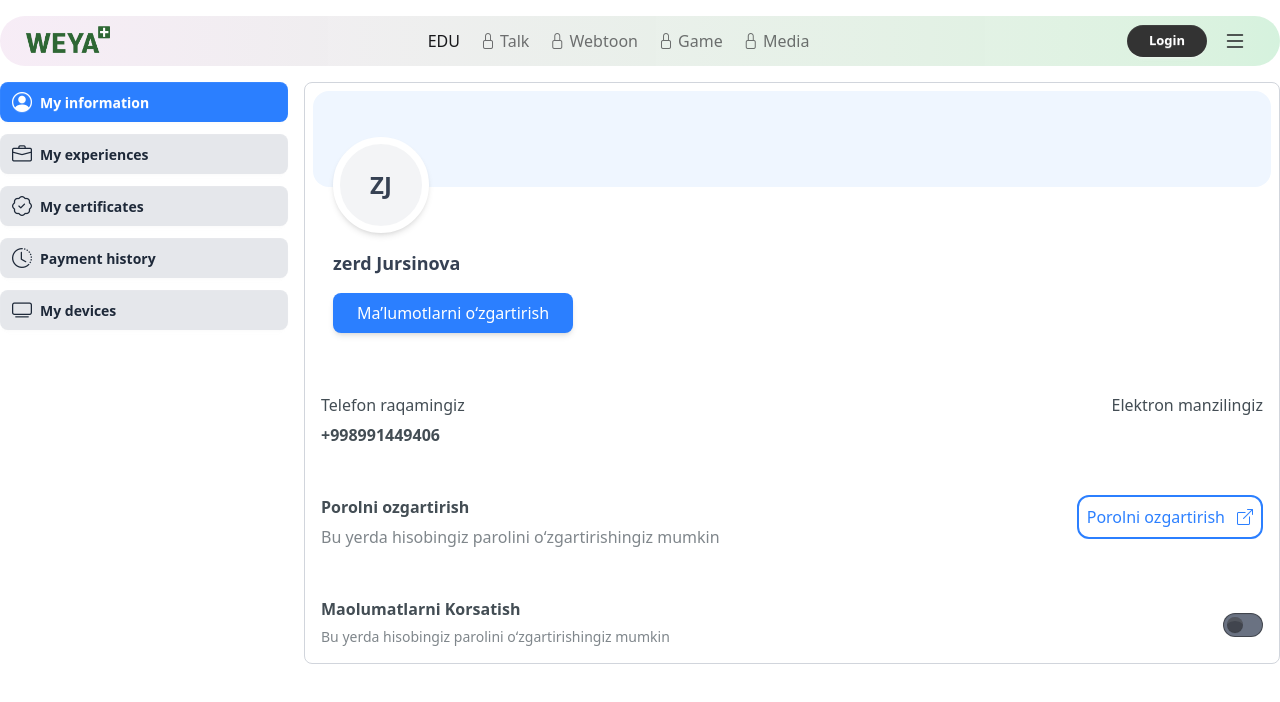
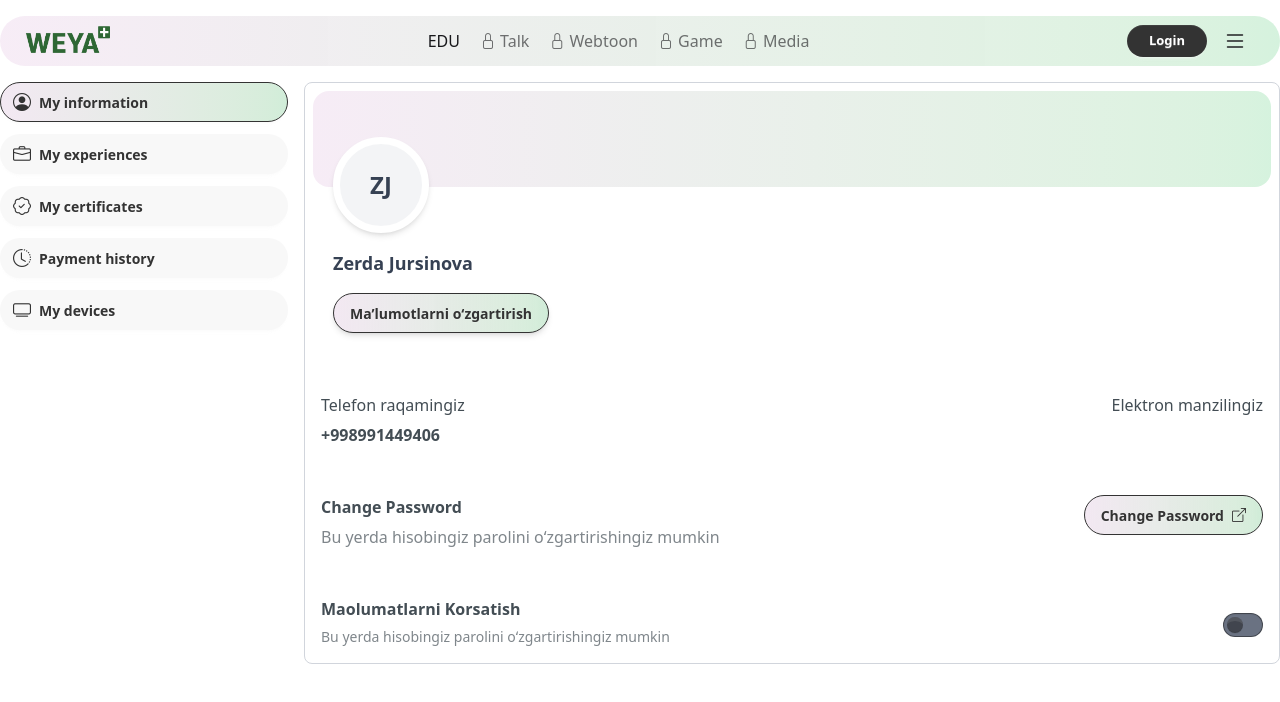
Before and after one commit to shahbozshirinboyev/weya-plus.uz, a React (Vite) app: page /my-profile in a window 1280 px wide. Shown: the top 702 px of the page. Built offline with nearby package versions, Linux system fonts and the light colour scheme.

Commit message:
User Profile section...

```diff
--- a/src/index.css
+++ b/src/index.css
@@ -1,5 +1,7 @@
 @import "tailwindcss";
-@plugin "daisyui" { themes: light --default; }
+@plugin "daisyui" {
+  themes: light --default;
+}
 @import "bootstrap-icons/font/bootstrap-icons.css";
 
 .btn-primary-edu {
--- a/src/pages/MyProfile.jsx
+++ b/src/pages/MyProfile.jsx
@@ -31,13 +31,24 @@ function MyProfile() {
             {
               to: "my-devices",
               icon: "bi-tv",
-              label: "My devices"
+              label: "My devices",
             },
           ].map(({ to, icon, label }) => (
             <li key={to}>
-              <button onClick={()=>{setSelectMenu(to)}} className={`btn border-0 w-full flex justify-start items-center gap-2 px-3 py-2 rounded-lg
-                ${ selectMenu === to ? "bg-blue-500 text-white" : "bg-gray-200 text-gray-800" }`}>
-                <i className={`bi ${icon} text-xl`}></i>
+              <button
+                onClick={() => {
+                  setSelectMenu(to);
+                }}
+                className={`btn w-full flex justify-start items-center gap-2 px-3 py-2 rounded-full text-[#333]
+                ${
+                  selectMenu === to
+                    ? "bg-gradient-to-r from-[#eed9ed]/50 to-[#2ec05a]/20 border-[#333]"
+                    : "border-transparent"
+                }`}
+              >
+                <i
+                  className={`bi ${icon} text-lg flex justify-center items-center`}
+                ></i>
                 <span>{label}</span>
               </button>
             </li>
@@ -47,9 +58,13 @@ function MyProfile() {
 
       <div className="flex-1 rounded-lg border border-gray-300">
         {/* My Information */}
-        <div className={`flex flex-col gap-4 ${selectMenu === "my-info" ? "block" : "hidden"}`}>
+        <div
+          className={`flex flex-col gap-4 ${
+            selectMenu === "my-info" ? "block" : "hidden"
+          }`}
+        >
           <div className="w-ful rounded-2xl p-2 bg-white">
-            <div className="bg-blue-50 h-24 rounded-2xl"></div>
+            <div className="bg-gradient-to-r from-[#eed9ed]/50 to-[#2ec05a]/20 h-24 rounded-2xl"></div>
 
             <div className="flex flex-col items-start m -mt-[70px] p-5 ">
               <div className="w-24 h-24 bg-gray-100 border-[7px] border-white rounded-full flex items-center justify-center shadow-md">
@@ -57,9 +72,9 @@ function MyProfile() {
               </div>
 
               <p className="mt-4 text-gray-700 text-lg font-semibold">
-                zerd Jursinova
+                Zerda Jursinova
               </p>
-              <button className="mt-4 px-6 py-2 bg-blue-500 text-white rounded-lg shadow-md hover:bg-blue-600 transition">
+              <button className="mt-4 btn rounded-full bg-gradient-to-r from-[#eed9ed]/50 to-[#2ec05a]/20 border-[#333] text-[#333] shadow-md  transition">
                 Ma’lumotlarni o‘zgartirish
               </button>
             </div>
@@ -78,16 +93,16 @@ function MyProfile() {
           <div className="flex justify-between p-4 bg-white rounded-2xl">
             <div className="">
               <h1 className="font-semibold mb-1.5 text-[#434D54]">
-                Porolni ozgartirish
+                Change Password
               </h1>
               <p className="text-[#7F868B]">
                 Bu yerda hisobingiz parolini oʻzgartirishingiz mumkin
               </p>
             </div>
             <div>
-              <button className="border-2 border-blue-500 rounded-xl px-2 py-2 flex">
-                <p className="text-blue-500 mr-3">Porolni ozgartirish </p>
-                <i class="bi bi-box-arrow-up-right text-blue-500 "></i>
+              <button className="btn rounded-full bg-gradient-to-r from-[#eed9ed]/50 to-[#2ec05a]/20 border-[#333] text-[#333] flex justify-center items-center gap-2">
+                <p>Change Password</p>
+                <i class="bi bi-box-arrow-up-right flex justify-center items-center"></i>
               </button>
             </div>
           </div>
@@ -111,7 +126,9 @@ function MyProfile() {
         </div>
 
         {/* My experience */}
-        <div className={`${selectMenu === "my-experience" ? "block" : "hidden"}`}>
+        <div
+          className={`${selectMenu === "my-experience" ? "block" : "hidden"}`}
+        >
           <div className="w-full p-3 bg-white rounded-lg text-center mb-6">
             <div className="flex flex-col items-center justify-center p-8">
               <i class="bi bi-book-fill text-white px-2 py-1 rounded-lg text-2xl bg-[#c9c9c9] mb-8"></i>
@@ -125,7 +142,7 @@ function MyProfile() {
               </div>
 
               <button
-                className="btn bg-blue-500 px-3 py-3 rounded-xl text-white"
+                className="btn rounded-full bg-gradient-to-r from-[#eed9ed]/50 to-[#2ec05a]/20 border-[#333] text-[#333]"
                 onClick={() =>
                   document.getElementById("my_modal_1").showModal()
                 }
@@ -244,7 +261,7 @@ function MyProfile() {
               </div>
 
               <button
-                className="btn bg-blue-500 px-3 py-3 rounded-xl text-white"
+                className="btn rounded-full bg-gradient-to-r from-[#eed9ed]/50 to-[#2ec05a]/20 border-[#333] text-[#333]"
                 onClick={() => document.getElementById("my_modal").showModal()}
               >
                 Ish tajribasi koshish
@@ -356,7 +373,11 @@ function MyProfile() {
         </div>
 
         {/* My Certificate */}
-        <div className={`w-full p-3 bg-white rounded-lg ${selectMenu === "my-certificate" ? "block" : "hidden"}`}>
+        <div
+          className={`w-full p-3 bg-white rounded-lg ${
+            selectMenu === "my-certificate" ? "block" : "hidden"
+          }`}
+        >
           <div className="w-full p-3 bg-white rounded-lg text-center">
             <div className="flex flex-col items-center justify-center p-8">
               <i class="bi bi-award-fill text-4xl text-[#c9c9c9] px-2 py-2 rounded-lg  mb-8"></i>
@@ -370,7 +391,7 @@ function MyProfile() {
                   berilgan sertifikatlarni ko’rishingiz mumkin bo’ladi.
                 </p>
               </div>
-              <button className="bg-blue-500 px-3 py-3 rounded-xl text-white">
+              <button className="btn rounded-full bg-gradient-to-r from-[#eed9ed]/50 to-[#2ec05a]/20 border-[#333] text-[#333]">
                 Kurs sotib ilish
               </button>
             </div>
@@ -378,7 +399,11 @@ function MyProfile() {
         </div>
 
         {/* Payment History */}
-        <div className={`w-full p-8 bg-white rounded-lg ${selectMenu === "my-paymenthistory" ? "block" : "hidden"}`}>
+        <div
+          className={`w-full p-8 bg-white rounded-lg ${
+            selectMenu === "my-paymenthistory" ? "block" : "hidden"
+          }`}
+        >
           <h1 className="font-semibold p-2 text-xl">Tolovlar tarixi</h1>
           <div className="overflow-x-auto">
             <table className="table mt-4 p-6">
@@ -423,7 +448,11 @@ function MyProfile() {
         </div>
 
         {/* My Devices */}
-        <div className={`w-full p-8 bg-white rounded-lg ${selectMenu === "my-devices" ? "block" : "hidden"}`}>
+        <div
+          className={`w-full p-8 bg-white rounded-lg ${
+            selectMenu === "my-devices" ? "block" : "hidden"
+          }`}
+        >
           <div>
             <h1 className="font-semibold text-xl">Faol qurilmalar</h1>
             <p className="text-[#7F868B] text-base mt-4 font-light">
```
